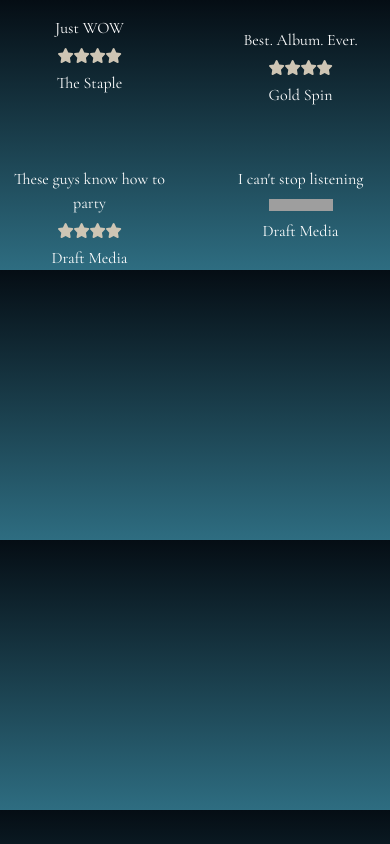
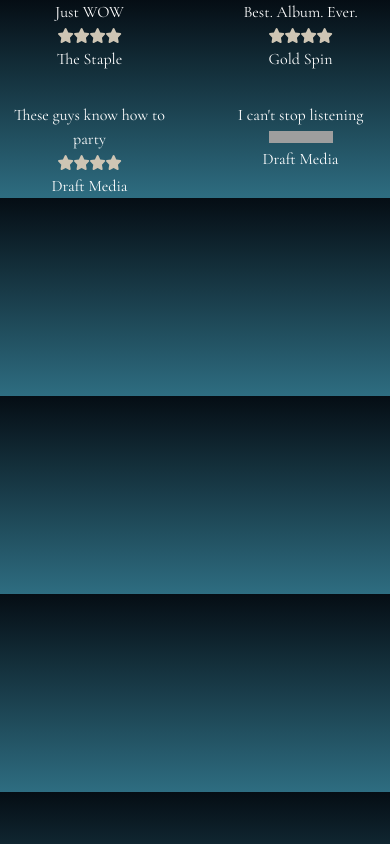
Before and after one commit to onivardi/magenta-limeV2, a website: page src/reviews.html in a window 390 px wide. Drawn offline with nearby package versions, Linux system fonts and the light colour scheme; grey boxes are pictures that could not be loaded.

Commit message:
fix some layout on mobile, add style to tablet layout

```diff
--- a/src/reviews.html
+++ b/src/reviews.html
@@ -16,26 +16,34 @@
     <!-- eventually we'll need to add some top navigation -->
 
     <!--Reviews-->
-    <section class="grid justify-center grid-cols-2 gap-8 mx-auto text-center">
-      <div class="space-y-2">
-        <p class="mb-0">Just WOW</p>
+    <section
+      class="max-w-[500px] grid justify-center grid-cols-2 gap-8 mx-auto text-center md:border-2 md:border-cyan md:w-[540px] md:grid-cols-[90px_90px_90px_90px_90px_90px] md:justify-center"
+    >
+      <div
+        class="space-y-1 md:order-1 md:col-start-2 md:col-span-2 md:self-end md:pt-4"
+      >
+        <p class="my-0">Just WOW</p>
         <figure class="flex justify-center">
           <img class="w-4" src="../assets/fem-star.svg" alt="star" />
           <img class="w-4" src="../assets/fem-star.svg" alt="star" />
           <img class="w-4" src="../assets/fem-star.svg" alt="star" />
           <img class="w-4" src="../assets/fem-star.svg" alt="star" />
         </figure>
-        <p class="mb-0">The Staple</p>
+        <p class="my-0">The Staple</p>
       </div>
-      <div class="hidden">
+      <div
+        class="hidden md:inline-block md:border md:border-white md:order-2 md:col-span-2"
+      >
         <img
           src="https://assets.codepen.io/296057/fem-purple-arms.jpg"
           alt="Purple stage and excited crowd."
         />
       </div>
 
-      <div class="mt-3 space-y-2">
-        <p class="mb-0">Best. Album. Ever.</p>
+      <div
+        class="space-y-1 md:order-1 md:col-start-4 md:col-span-2 md:self-end md:mt-0 md:pt-4"
+      >
+        <p class="my-0">Best. Album. Ever.</p>
         <figure class="flex justify-center">
           <img class="w-4" src="../assets/fem-star.svg" alt="star" />
           <img class="w-4" src="../assets/fem-star.svg" alt="star" />
@@ -44,15 +52,19 @@
         </figure>
         <p class="mb-0">Gold Spin</p>
       </div>
-      <div class="hidden">
+      <div
+        class="hidden md:inline-block md:border md:border-white md:order-2 md:col-span-2"
+      >
         <img
           src="https://assets.codepen.io/296057/fem-fireworks.jpg"
           alt="Red stage with fireworks and excited crowd."
         />
       </div>
 
-      <div class="mt-3 space-y-2">
-        <p class="mb-0">These guys know how to party</p>
+      <div
+        class="space-y-1 md:order-3 md:col-start-2 md:col-span-2 md:self-end md:pb-4"
+      >
+        <p class="my-0">These guys know how to party</p>
         <figure class="flex justify-center">
           <img class="w-4" src="../assets/fem-star.svg" alt="star" />
           <img class="w-4" src="../assets/fem-star.svg" alt="star" />
@@ -61,15 +73,17 @@
         </figure>
         <p class="mb-0">Draft Media</p>
       </div>
-      <div class="hidden">
+      <div
+        class="hidden md:inline-block md:border md:border-white md:order-2 md:col-span-2"
+      >
         <img
           src="https://assets.codepen.io/296057/fem-blue-arms.jpg"
           alt="Blue smoky stage and crowd with person raising arms."
         />
       </div>
 
-      <div class="mt-3 space-y-2">
-        <p class="mb-0">I can't stop listening</p>
+      <div class="space-y-1 md:order-3 md:col-span-2 md:self-center md:pb-4">
+        <p class="my-0">I can't stop listening</p>
         <figure class="flex justify-center">
           <img
             src="https://assets.codepen.io/296057/fem-star.svg"
```
Also changed, not shown: src/output.css.
